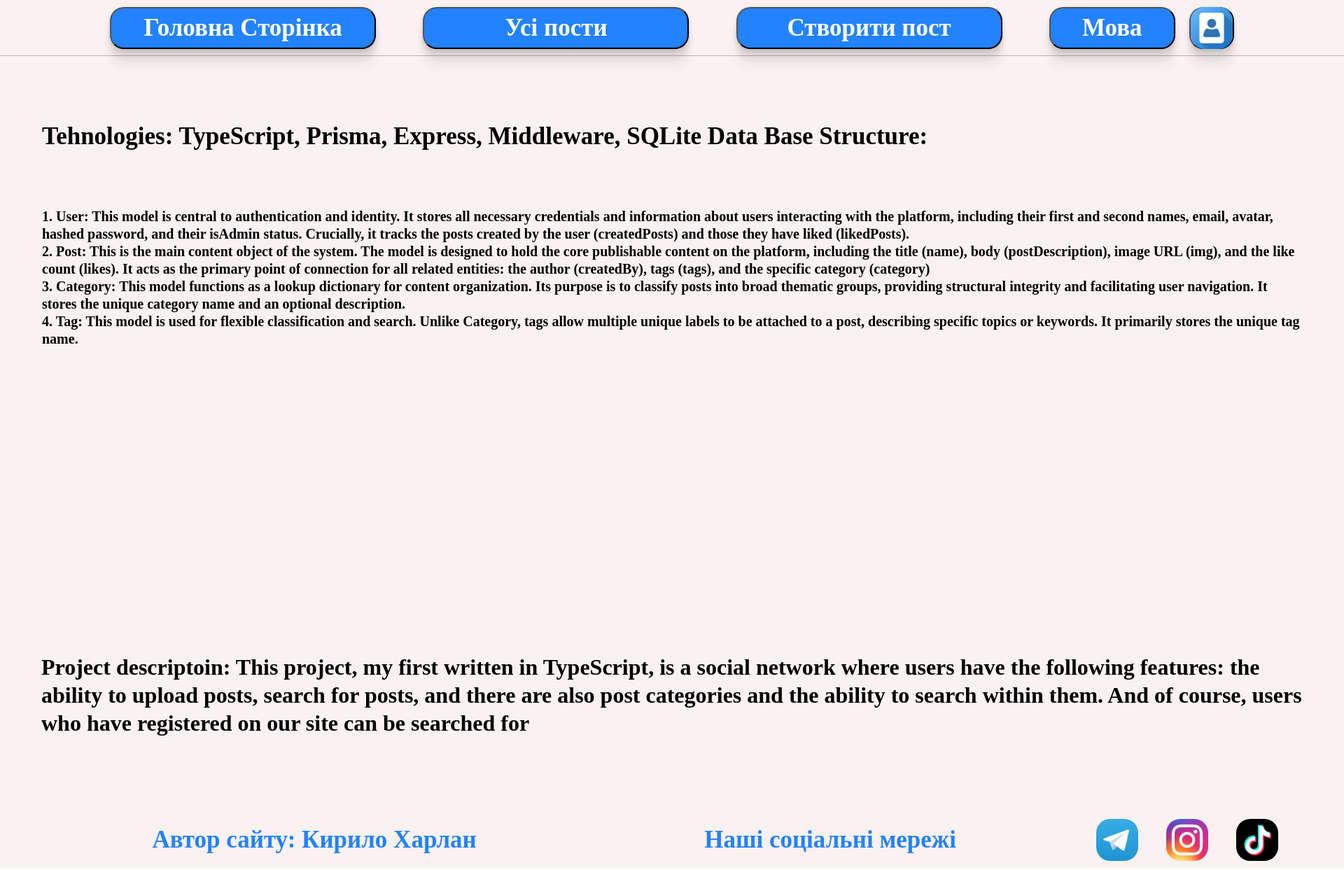
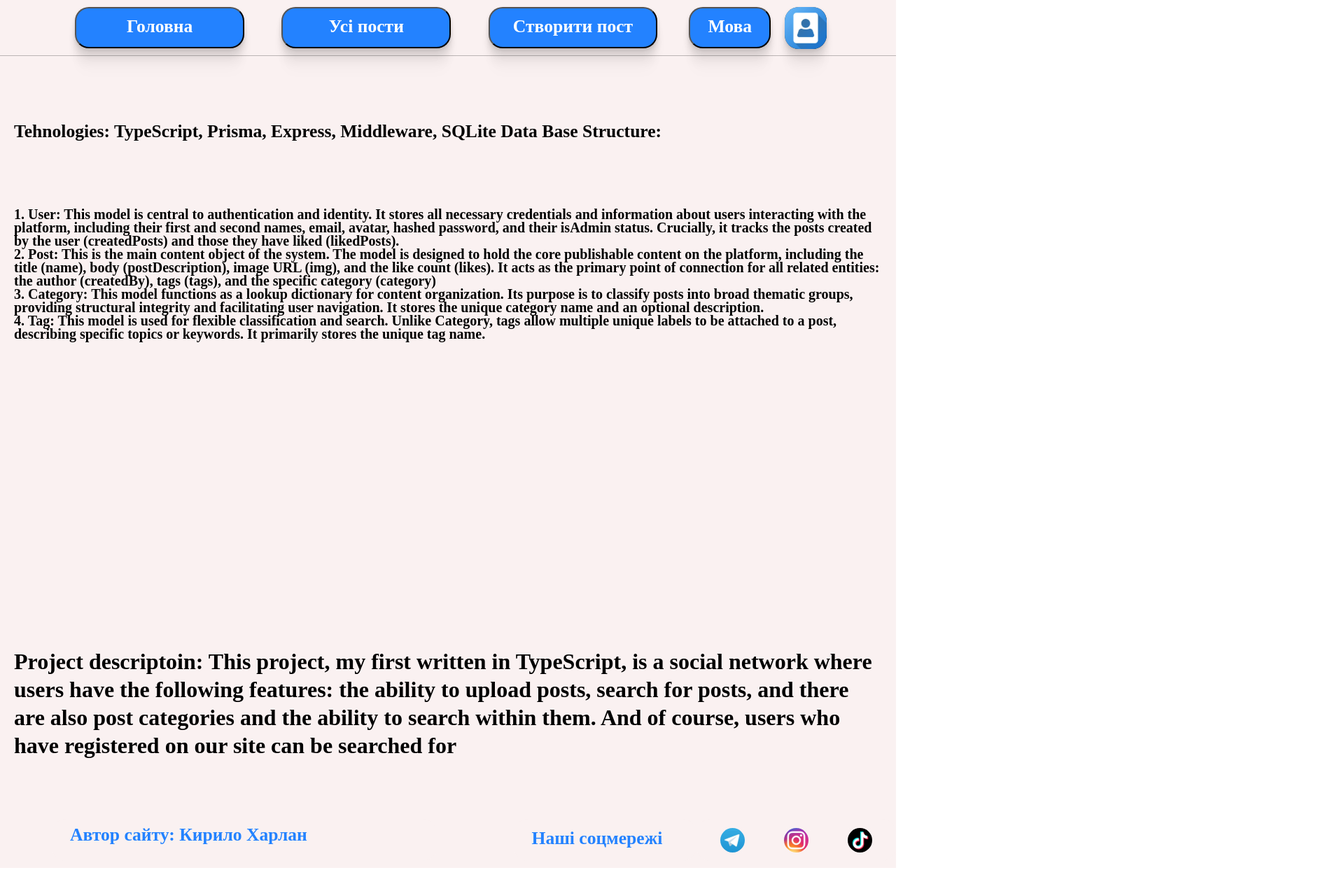
Before and after one commit to KirillKharlan/react-hw, a React (Create React App) app in the folder rpt/: page / in a window 1280 px wide. Shown: the whole page at 70% size, 1920 px wide, since content can reach past the window. Built offline with nearby package versions, Linux system fonts and the light colour scheme.

Commit message:
adaptiveMainDesign

```diff
--- a/rpt/package.json
+++ b/rpt/package.json
@@ -13,6 +13,7 @@
     "@types/react-dom": "^19.2.3",
     "react": "^19.2.0",
     "react-dom": "^19.2.0",
+    "react-responsive": "^10.0.1",
     "react-router-dom": "^7.9.6",
     "react-scripts": "5.0.1",
     "typescript": "^4.9.5",
--- a/rpt/src/components/footer/footer.module.css
+++ b/rpt/src/components/footer/footer.module.css
@@ -5,7 +5,7 @@
     align-items: center;
     padding: 0px;
     gap: 35px;
-    width: 1920px;
+    width: clamp(300px, 100%, 1920px);
     height: 80px;
     margin: 0 auto;
     background: #FAF1F1;
@@ -19,7 +19,7 @@
     padding: 0px;
     gap: 35px;
     margin: 0 auto;
-    width: 960px;
+    width: clamp(150px, 100%, 960px);
     height: 80px;
     background: #FAF1F1;
     order: 0;
@@ -29,22 +29,22 @@
     flex-direction: row;
     justify-content: center;
     align-items: center;
-    padding: 11px 30px;
+    padding: 11px clamp(5px, 2vw, 30px);
     gap: 10px;
-    width: 550px;
+    width: clamp(90px, 100%, 550px);
     height: 60px;
     background: #FAF1F1;
     border-radius: 20px;
     order: 0;
 }
 .footerAuthorText{
-    width: 526px;
+    width: clamp(80px, 100%, 526px);
     height: 44px;
     font-family: 'Quicksand';
     font-style: normal;
     font-weight: 700;
-    font-size: 35px;
-    line-height: 44px;
+    font-size: clamp(14px, 2vw, 30px);
+    line-height: clamp(30px, 1vw, 44px);
     color: #2382FF;
     order: 0;
 }
@@ -55,7 +55,7 @@
     align-items: center;
     padding: 0px;
     margin: 0 auto;
-    width: 960px;
+    width: clamp(150px, 100%, 750px);
     height: 80px;
     background: #FAF1F1;
     order: 1;
@@ -65,22 +65,23 @@
     flex-direction: row;
     justify-content: center;
     align-items: center;
-    padding: 11px 30px;
-    gap: 10px;
-    width: 550px;
+    column-gap: clamp(2px, 2vw, 10px);
+    padding-top: clamp(5px, 2vw, 30px);
+    padding-left: clamp(5px, 2vw, 30px);
+    width: clamp(120px, 100%, 550px);
     height: 60px;
     background: #FAF1F1;
     border-radius: 20px;
     order: 0;
 }
 .footerSocialNetworksText{
-    width: 420px;
-    height: 44px;
+    width: clamp(120px, 100%, 550px);
+    height: 60px;
     font-family: 'Quicksand';
     font-style: normal;
     font-weight: 700;
-    font-size: 35px;
-    line-height: 44px;
+    font-size: clamp(10px, 2vw, 30px);
+    line-height: clamp(30px, 1vw, 44px);
     color: #2382FF;
     order: 0;
 }
@@ -89,10 +90,10 @@
     flex-direction: row;
     justify-content: center;
     align-items: center;
-    padding: 11px 30px;
+    padding: 11px clamp(5px, 2vw, 30px);
     gap: 40px;
-    width: 480px;
-    height: 60px;
+    width: clamp(75px, 100%, 480px);
+    height: clamp(35px, 100%, 60px);
     background: #FAF1F1;
     border-radius: 20px;
     order: 1;
@@ -102,18 +103,18 @@
     flex-direction: row;
     justify-content: center;
     align-items: center;
-    padding: 11px 30px;
+    padding: 11px clamp(5px, 2vw, 30px);
     gap: 10px;
-    width: 60px;
-    height: 60px;
+    width: clamp(35px, 100%, 60px);
+    height: clamp(35px, 100%, 60px);
     background: #FAF1F1;
     border-radius: 20px;
     order: 0;
 }
 .telegramIcon{
     border-radius: 20px;
-    width: 60px;
-    height: 60px;
+    width: clamp(35px, 100%, 60px);
+    height: clamp(35px, 100%, 60px);
     object-fit: cover;
 }
 .footerInstagramIconDiv{
@@ -121,18 +122,18 @@
     flex-direction: row;
     justify-content: center;
     align-items: center;
-    padding: 11px 30px;
+    padding: 11px clamp(5px, 2vw, 30px);
     gap: 10px;
-    width: 60px;
-    height: 60px;
+    width: clamp(35px, 100%, 60px);
+    height: clamp(35px, 100%, 60px);
     background: #FAF1F1;
     border-radius: 20px;
     order: 1;
 }
 .instagramIcon{
     border-radius: 20px;
-    width: 60px;
-    height: 60px;
+    width: clamp(35px, 100%, 60px);
+    height: clamp(35px, 100%, 60px);
     object-fit: cover;
 }
 .footerTiktokIconDiv{
@@ -140,17 +141,17 @@
     flex-direction: row;
     justify-content: center;
     align-items: center;
-    padding: 11px 30px;
+    padding: 11px clamp(5px, 2vw, 30px);
     gap: 10px;
-    width: 60px;
-    height: 60px;
+    width: clamp(35px, 100%, 60px);
+    height: clamp(35px, 100%, 60px);
     background: #FAF1F1;
     border-radius: 20px;
     order: 2;
 }
 .tiktokIcon{
     border-radius: 20px;
-    width: 60px;
-    height: 60px;
+    width: clamp(35px, 100%, 60px);
+    height: clamp(35px, 100%, 60px);
     object-fit: cover;
 }
--- a/rpt/src/components/footer/footer.tsx
+++ b/rpt/src/components/footer/footer.tsx
@@ -15,7 +15,7 @@ export function Footer() {
         </div>
         <div className={style.footerSocialNetworksDiv}>
             <div className={style.footerSocialNetworksTextDiv}>
-            <h1 className={style.footerSocialNetworksText}>Наші соціальні мережі</h1>
+                <h1 className={style.footerSocialNetworksText}>Наші соцмережі</h1>
             </div>
             <div className={style.footerSocialNetworksIconsDiv}>
                 <div className={style.footerTelegramIconDiv}>
--- a/rpt/src/components/header/header.module.css
+++ b/rpt/src/components/header/header.module.css
@@ -8,10 +8,10 @@
     flex-direction: row;
     justify-content: space-evenly;
     align-items: center;
-    padding: 10px 100px;
+    padding: 10px clamp(30px, 5vw, 100px);
     gap: 10px;
-    width: 1920px;
-    height: 80px;
+    width: clamp(300px, 100%, 1920px);
+    height: clamp(40px, 100%, 80px);
     margin: 0 auto;
     background: #FAF1F1;
     border-bottom: 1px solid #BBB4B4;
@@ -21,23 +21,23 @@
     flex-direction: row;
     justify-content: center;
     align-items: center;
-    padding: 11px 30px;
-    gap: 10px;
-    width: 380px;
-    height: 60px;
+    padding: 11px clamp(5px, 2vw, 30px);
+    column-gap: clamp(2px, 2vw, 10px);
+    width: clamp(60px, 21%, 380px);
+    height: clamp(9px, 100%, 60px);
     background: #2382FF;
     box-shadow: 0px 38px 15px rgba(0, 0, 0, 0.01), 0px 22px 13px rgba(0, 0, 0, 0.05), 0px 10px 10px rgba(0, 0, 0, 0.09), 0px 2px 5px rgba(0, 0, 0, 0.1);
     border-radius: 20px;
     order: 0;
 }
 .mainButtonText{
-    width: 321px;
-    height: 44px;
+    width: 166px;
+    height: clamp(22px, 100%, 44px);
     font-family: 'Quicksand';
     font-style: normal;
     font-weight: 700;
-    font-size: 35px;
-    line-height: 44px;
+    font-size: clamp(14px, 2vw, 30px);
+    line-height: clamp(30px, 1vw, 44px);
     color: #FFFFFF;
 }
 .allpostsPageButton{
@@ -45,10 +45,11 @@
     flex-direction: row;
     justify-content: center;
     align-items: center;
-    padding: 11px 30px;
-    gap: 10px;
-    width: 380px;
-    height: 60px;
+    padding: 11px clamp(5px, 2vw, 30px);
+    column-gap: clamp(2px, 2vw, 10px);
+    row-gap: 10px;
+    width: clamp(60px, 21%, 380px);
+    height: clamp(9px, 100%, 60px);
     background: #2382FF;
     box-shadow: 0px 38px 15px rgba(0, 0, 0, 0.01), 0px 22px 13px rgba(0, 0, 0, 0.05), 0px 10px 10px rgba(0, 0, 0, 0.09), 0px 2px 5px rgba(0, 0, 0, 0.1);
     border-radius: 20px;
@@ -56,12 +57,12 @@
 }
 .allpostsButtonText{
     width: 168px;
-    height: 44px;
+    height: clamp(22px, 100%, 44px);
     font-family: 'Quicksand';
     font-style: normal;
     font-weight: 700;
-    font-size: 35px;
-    line-height: 44px;
+    font-size: clamp(14px, 2vw, 30px);
+    line-height: clamp(30px, 1vw, 44px);
     color: #FFFFFF;
     order: 0;
 }
@@ -70,10 +71,10 @@
     flex-direction: row;
     justify-content: center;
     align-items: center;
-    padding: 11px 30px;
+    padding: 11px clamp(5px, 2vw, 30px);
     gap: 10px;
-    width: 380px;
-    height: 60px;
+    width: clamp(60px, 21%, 380px);
+    height: clamp(9px, 100%, 60px);
     background: #2382FF;
     box-shadow: 0px 38px 15px rgba(0, 0, 0, 0.01), 0px 22px 13px rgba(0, 0, 0, 0.05), 0px 10px 10px rgba(0, 0, 0, 0.09), 0px 2px 5px rgba(0, 0, 0, 0.1);
     border-radius: 20px;
@@ -81,12 +82,12 @@
 }
 .createpostButtonText{
     width: 252px;
-    height: 44px;
+    height: clamp(22px, 100%, 44px);
     font-family: 'Quicksand';
     font-style: normal;
     font-weight: 700;
-    font-size: 35px;
-    line-height: 44px;
+    font-size: clamp(14px, 2vw, 30px);
+    line-height: clamp(30px, 1vw, 44px);
     color: #FFFFFF;
     order: 0;
 }
@@ -95,6 +96,8 @@
     flex-direction: row;
     justify-content: center;
     align-items: center;
+    width: clamp(28px, 50%, 180px);
+    height: clamp(9px, 100%, 60px);
     padding: 0px;
     gap: 20px;
     order: 3;
@@ -104,10 +107,10 @@
     flex-direction: row;
     justify-content: center;
     align-items: center;
-    padding: 11px 30px;
+    padding: 11px clamp(5px, 2vw, 30px);
     gap: 10px;
-    width: 180px;
-    height: 60px;
+    width: clamp(28px, 65%, 180px);
+    height: clamp(9px, 100%, 60px);
     background: #2382FF;
     box-shadow: 0px 38px 15px rgba(0, 0, 0, 0.01), 0px 22px 13px rgba(0, 0, 0, 0.05), 0px 10px 10px rgba(0, 0, 0, 0.09), 0px 2px 5px rgba(0, 0, 0, 0.1);
     border-radius: 20px;
@@ -115,12 +118,12 @@
 }
 .languageButtonText{
     width: 96px;
-    height: 44px;
+    height: clamp(22px, 100%, 44px);
     font-family: 'Quicksand';
     font-style: normal;
     font-weight: 700;
-    font-size: 35px;
-    line-height: 44px;
+    font-size: clamp(14px, 2vw, 30px);
+    line-height: clamp(30px, 1vw, 44px);
     color: #FFFFFF;
     order: 0;
 }
@@ -129,7 +132,7 @@
     flex-direction: row;
     justify-content: center;
     align-items: center;
-    padding: 11px 30px;
+    padding: 11px clamp(5px, 2vw, 30px);
     gap: 10px;
     width: 60px;
     height: 60px;
--- a/rpt/src/components/header/header.tsx
+++ b/rpt/src/components/header/header.tsx
@@ -1,12 +1,19 @@
 import style from "./header.module.css"
 import profile from "../../images/profile.svg";
+import { useMediaQuery } from "react-responsive";
+import { useState } from "react";
 
 
 export function Header() {
+	const isDesktop = useMediaQuery({ minWidth: 1025 });
+	const isTablet = useMediaQuery({ minWidth: 750, maxWidth: 1024 });
+    const isMobile = useMediaQuery({ minWidth: 300, maxWidth: 749 });
+
+
     return (
         <header className={style.header}>
             <button className={style.mainPageButton}>
-                <h1 className={style.mainButtonText}>Головна Сторінка</h1>
+                <h1 className={style.mainButtonText}>Головна</h1>
             </button>
             <button className={style.allpostsPageButton}>
                 <h1 className={style.allpostsButtonText}>Усі пости</h1>
--- a/rpt/src/components/mainPage/mainPage.module.css
+++ b/rpt/src/components/mainPage/mainPage.module.css
@@ -1,9 +1,17 @@
+*{
+    padding: 0px;
+    margin: 0px;
+    box-sizing: border-box;
+}
+header{
+    order: 0;
+}
 .main{
     display: flex;
     flex-direction: column;
     justify-content: center;
     align-items: center;
-    width: 1920px;
+    width: clamp(300px, 100%, 1920px);
     height: 1080px;
     padding: 15px 10px 20px;
     margin: 0 auto;
@@ -16,7 +24,7 @@
     justify-content: center;
     align-items: center;
     padding: 15px 10px 20px;
-    width: 1920px;
+    width: clamp(300px, 100%, 1920px);
     height: 760px;
     background: #FAF1F1;
     order: 0;
@@ -27,30 +35,30 @@
     justify-content: center;
     align-items: center;
     padding: 15px 10px 20px;
-    width: 1920px;
+    width: clamp(300px, 100%, 1920px);
     height: 380px;
     background: #FAF1F1;
     order: 0;
 }
 .backendText{
-    width: 1800px;
-    height: 130px;
+    width: clamp(300px, 100%, 1800px);
+    height: clamp(40px, 100%, 130px);
     font-family: 'Quicksand';
     font-style: normal;
     font-weight: 700;
-    font-size: 35px;
-    line-height: 44px;
+    font-size: clamp(18px, 2vw, 35px);
+    line-height: clamp(30px, 1vw, 44px);
     color: #000000;
     order: 0;
 }
 .backendTextMain{
-    width: 1800px;
-    height: 230px;
+    width: clamp(300px, 100%, 1800px);
+    height: clamp(90px, 100%, 230px);
     font-family: 'Quicksand';
     font-style: normal;
     font-weight: 700;
-    font-size: 20px;
-    line-height: 25px;
+    font-size: clamp(10px, 2vw, 20px);
+    line-height: clamp(19px, 1vw, 25px);
     color: #000000;
     order: 1;
 }
@@ -61,7 +69,7 @@
     align-items: center;
     padding: 15px 10px 20px;
     gap: 35px;
-    width: 1920px;
+    width: clamp(300px, 100%, 1920px);
     height: 380px;
     background: #FAF1F1;
     order: 1;
@@ -76,13 +84,13 @@
     align-items: center;
     padding: 15px 10px 20px;
     gap: 35px;
-    width: 1920px;
+    width: clamp(300px, 100%, 1920px);
     height: 160px;
     background: #FAF1F1;
     order: 1;
 }
 .descriptionText{
-    width: 1802px;
+    width: clamp(300px, 100%, 1920px);
     height: 140px;
     font-family: 'Quicksand';
     font-style: normal;
```
Also changed, not shown: 1 other file (tests, documents, lock files or other folders). Lines whose indentation alone changed are shown as unchanged.
